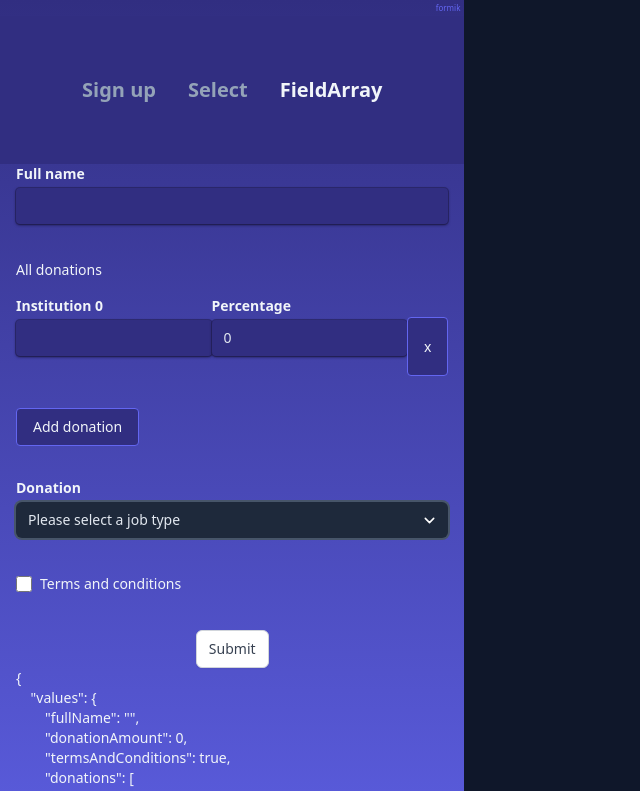
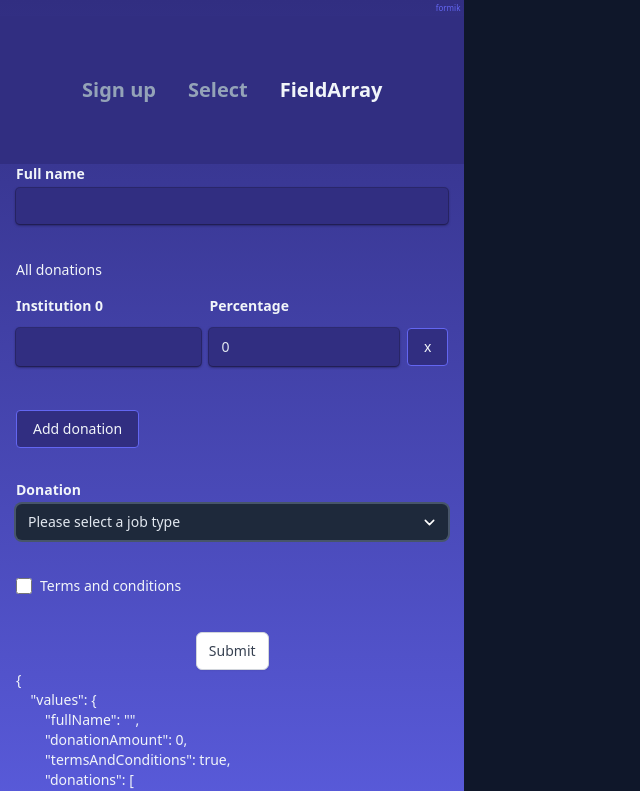
Before and after one commit to maxzz/forms-formik, a React (Vite) app: page / in a window 1280 px wide. Shown: the top 791 px of the page, without its empty margins (0-640 px from the left). Built offline with nearby package versions, Linux system fonts and the light colour scheme.

Commit message:
WIP. row shift problem. 3. fixed

```diff
--- a/src/components/Form3/index.tsx
+++ b/src/components/Form3/index.tsx
@@ -4,16 +4,16 @@ import { CustomCheckbox, CustomInput, CustomSelect, DisplayInfo } from '../../ui
 import { Fragment, InputHTMLAttributes } from 'react';
 import { classNames } from '../../utils/classnames';
 
-type Donation = {
-    institution: string;
-    percentage: number;
-};
-
 type Values = {
     fullName: string;
     donationAmount: number;
     termsAndConditions: boolean;
     donations: Donation[];
+};
+
+type Donation = {
+    institution: string;
+    percentage: number;
 };
 
 const emptyDonation: Donation = { institution: '', percentage: 0 };
@@ -31,7 +31,7 @@ async function onSubmit(values: Values) {
 }
 
 function SubCustomInput({ className, ...rest }: { label: string; name: string; } & InputHTMLAttributes<HTMLInputElement>) {
-    return <CustomInput className={classNames("grid grid-rows-subgrid row-span-full", className)} {...rest} />;
+    return <CustomInput className={classNames("row-span-full grid grid-rows-subgrid", className)} {...rest} />;
 }
 
 export function Form3() {
@@ -55,9 +55,9 @@ export function Form3() {
                                     All donations
                                 </div>
 
-                                <div className="grid grid-rows-[auto,1fr,auto] gap-2">
+                                <div className="">
                                     {values.donations.map((_donation, idx) => (
-                                        <div className="flex" key={idx}>
+                                        <div className="grid grid-rows-[auto,1fr,auto] gap-2" key={idx}>
                                             <Field
                                                 name={`donations[${idx}].institution`}
                                                 label={`Institution ${idx}`}
--- a/src/ui/CustomInput.tsx
+++ b/src/ui/CustomInput.tsx
@@ -15,13 +15,13 @@ export function CustomInput({ className, label, ...rest }: { label: string; name
     const hasError = meta.touched && meta.error;
     return (<>
         <label className={className}>
-            <span className="row-start-1 mb-1 block font-semibold text-left select-none">
+            <span className=" mb-1 block font-semibold text-left select-none">
                 {label}
             </span>
 
             <input
                 type="text"
-                className={classNames("row-start-2", customInputClasses, hasError && "ring-red-400 ring-2",)}
+                className={classNames("", customInputClasses, hasError && "ring-red-400 ring-1",)}
                 {...field}
                 {...rest}
             />
--- a/src/ui/ErrorHint.tsx
+++ b/src/ui/ErrorHint.tsx
@@ -1,8 +1,8 @@
 export function ErrorHint({ msg }: { msg: string | boolean | undefined; }) {
     return (<>
         {msg
-            ? <p className="row-span-2 tm-error-hint">{msg}</p>
-            : <p className="row-span-2 h-5"></p>
+            ? <p className="tm-error-hint">{msg}</p>
+            : <p className="h-5"></p>
         }
     </>);
 }
```
